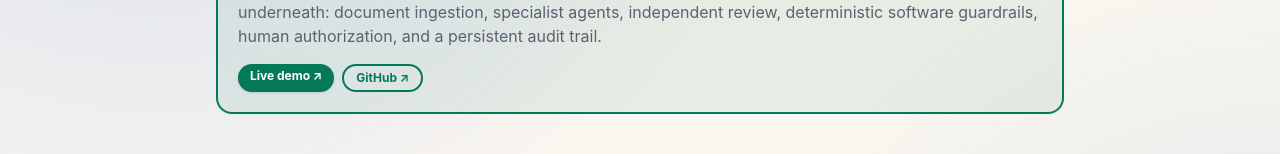
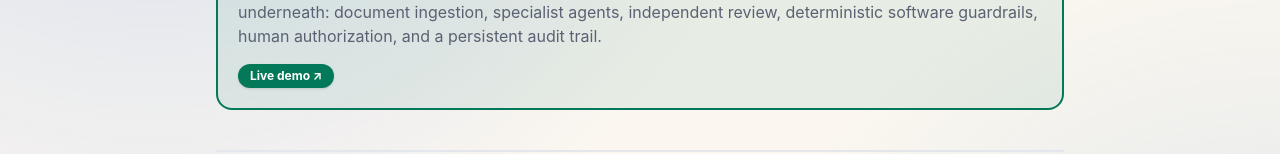
Before and after one commit to travtrego/portfolio-site, a Next.js app: page /agentic-pipelines/cold-war-decided in a window 1280 px wide. Shown: the part 264-418 px from the top of the page. Built offline with nearby package versions, Linux system fonts and the light colour scheme.

Commit message:
Remove broken Cold War GitHub links

```diff
--- a/app/agentic-pipelines/cold-war-decided/page.tsx
+++ b/app/agentic-pipelines/cold-war-decided/page.tsx
@@ -147,15 +147,6 @@ export default function ColdWarCaseStudy() {
             style={{ backgroundColor: accent, color: "var(--on-accent)" }}
           >
             Live demo ↗
-          </a>
-          <a
-            href="https://github.com/travtrego/Cold-War-decided-"
-            target="_blank"
-            rel="noopener noreferrer"
-            className="rounded-full border-2 px-3 py-1 text-xs font-bold transition-transform hover:-translate-y-0.5"
-            style={{ borderColor: accent, color: accent }}
-          >
-            GitHub ↗
           </a>
         </div>
       </div>
--- a/lib/content.ts
+++ b/lib/content.ts
@@ -212,7 +212,6 @@ export const agenticProjects: Project[] = [
       "An evidence-disciplined, production-deployed multi-agent decision simulator — document ingestion, specialist agents, independent review, deterministic guardrails, human authorization, and a persistent audit trail.",
     description:
       "Four evidence-siloed specialists (Submarine, ELINT, Air, HUMINT) analyze the same crisis from isolated dossiers, get targeted Chief feedback, revise once each, and pass through Counterintelligence red-team review before a Decision Auditor challenges the proposal and a deterministic software policy matrix — not free-form prose — decides which actions are actually eligible. A human still authorizes every outcome. The system ingests PDF scenarios with page-level citations, and every one of the 16 pipeline stages is preserved in a persistent Postgres mission ledger for later inspection. The Cold War setting is the user-facing theme; the reusable part is the architecture underneath.",
-    github: "https://github.com/travtrego/Cold-War-decided-",
     demo: "https://cold-war-decided.vercel.app",
     caseStudy: "/agentic-pipelines/cold-war-decided",
     tags: [
```
